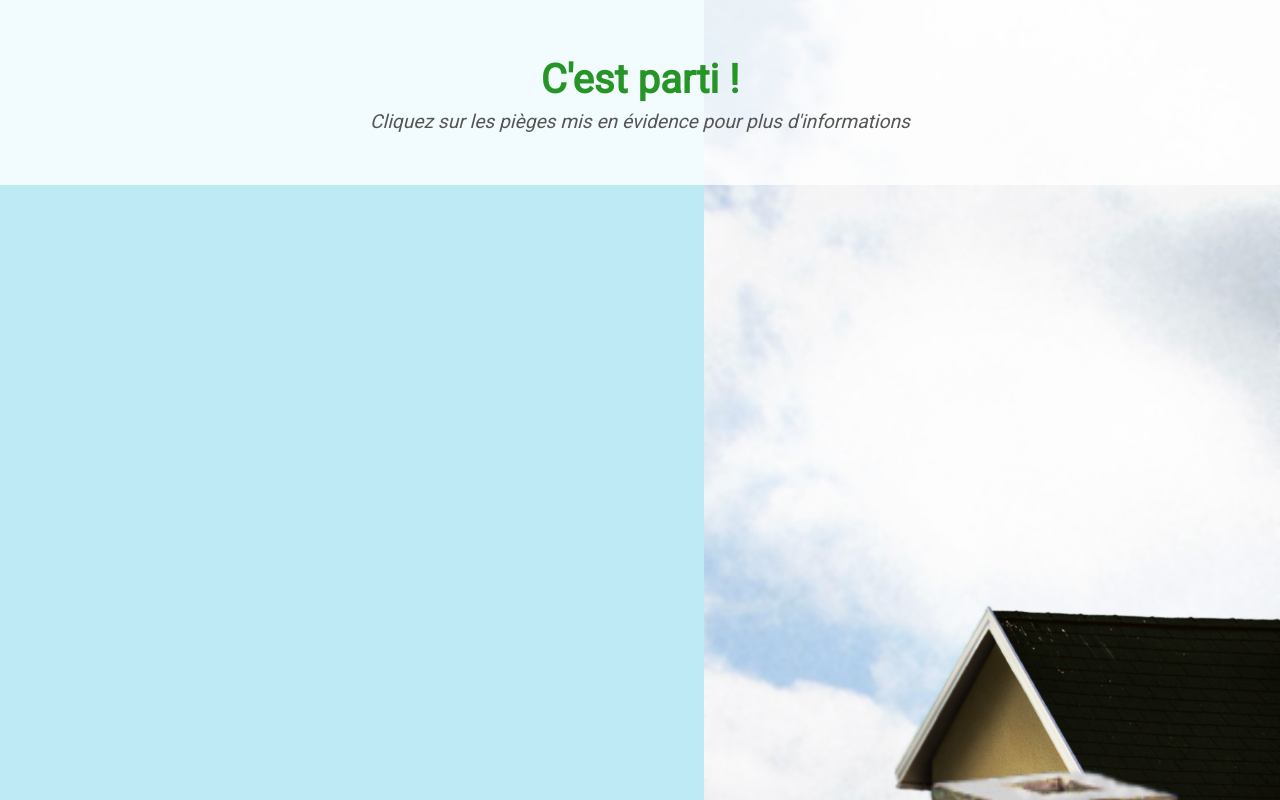
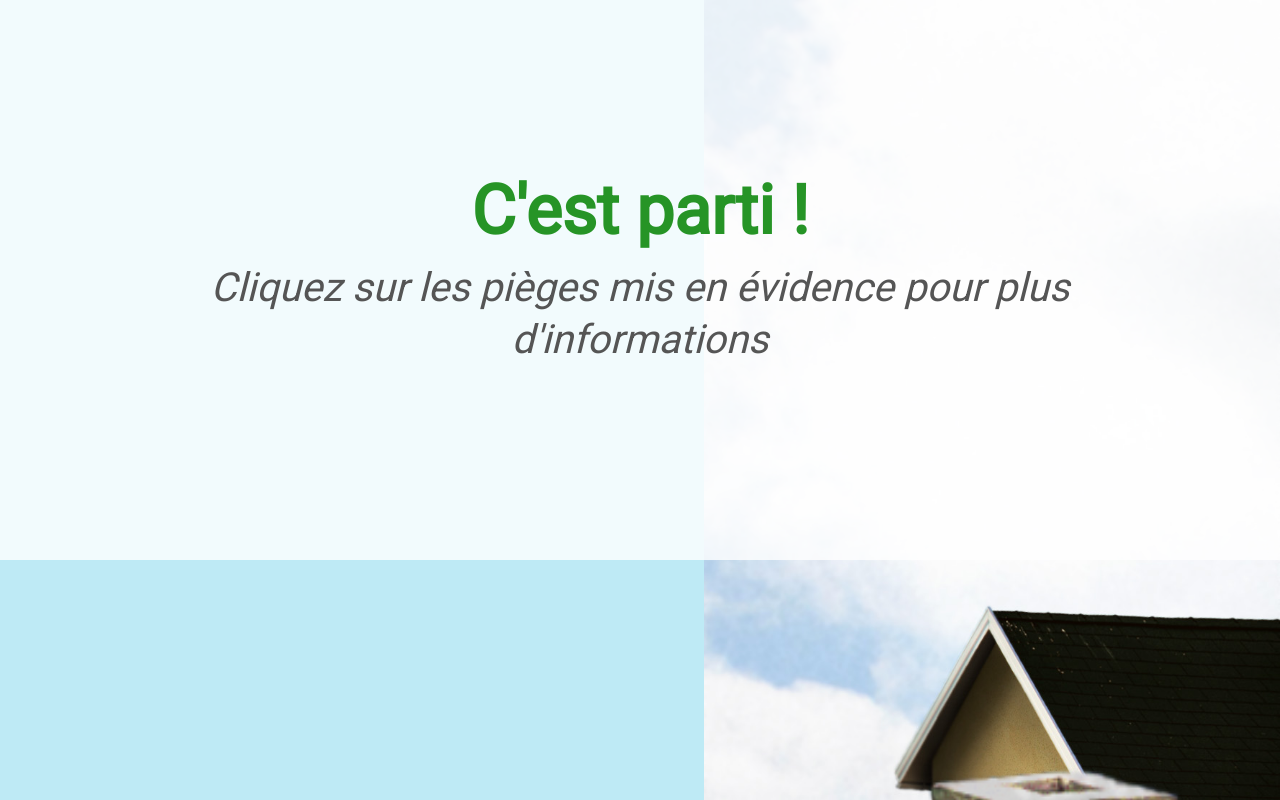
Before and after one commit to verdonarthur/transmedia-website, a Vue app: page /pieges in a window 1280 px wide. Shown: the top 800 px of the page. Built offline with nearby package versions, Linux system fonts and the light colour scheme.

Commit message:
sens des animations

```diff
--- a/src/views/Traps.vue
+++ b/src/views/Traps.vue
@@ -59,8 +59,9 @@ export default {
 <style scoped>
 
 .header{
-  padding-bottom:50px;
+  padding:20vmin 0;
   background-color: rgba(255, 255, 255, 0.8);
+  height:70vmin;
 }
 .pieges {
   background-color: #beeaf5;
@@ -83,20 +84,20 @@ export default {
 /* ----------------------------------------------------------------------------------------------------------*/
 
 h1 {
-  font-size: 2.5em;
+  font-size: 8.5vmin;
   font-family: 'Roboto', sans-serif;
   font-weight: bold;
   color: rgb(38, 148, 38);
-  padding: 50px 50px 0px 50px;
+  padding: 0 20vmin;
 }
 p {
   font-family: 'Roboto', sans-serif;
-  font-size: 1.2em;
+  font-size: 5vmin;
 }
 .cliquez {
   font-style: italic;
   color: #555;
-  padding: 0px 50px;
+  padding: 0 20vmin;
   line-height: 1.3em;
 }
 
@@ -151,7 +152,7 @@ p {
 #clotureBack_bloc img {
   width: 42%;
   margin-right: 10%;
-  transform-origin: center right;
+  transform-origin: bottom right;
   animation-name: boingGrand;
 }
 /*----------------CLOTURE DU PREMIER PLAN-----------------------*/
@@ -161,6 +162,7 @@ p {
 
 #clotureFront_bloc img {
   width: 100%;
+  transform-origin: center bottom;
   animation-name: boingGrand;
 }
 /*----------------TONDEUSE-----------------------*/
@@ -172,6 +174,7 @@ p {
 #tondeuse_bloc img {
   width: 35%;
   margin-left: 10%;
+  transform-origin: center bottom;
   animation-name: boingPetit;
 }
 /*----------------PISCINE-----------------------*/
@@ -219,15 +222,11 @@ p {
 
 
 /*----------------Bloc footer-----------------------*/
-.bottom {
-  background-color: #61a52e;
-  padding: 40px;
-  margin-top: -2px;
-}
+
 
 .link_to_quizz {
   background-color: #eee;
-  padding: 25px;
+  padding: 45px;
   text-align: center;
 }
 
```
